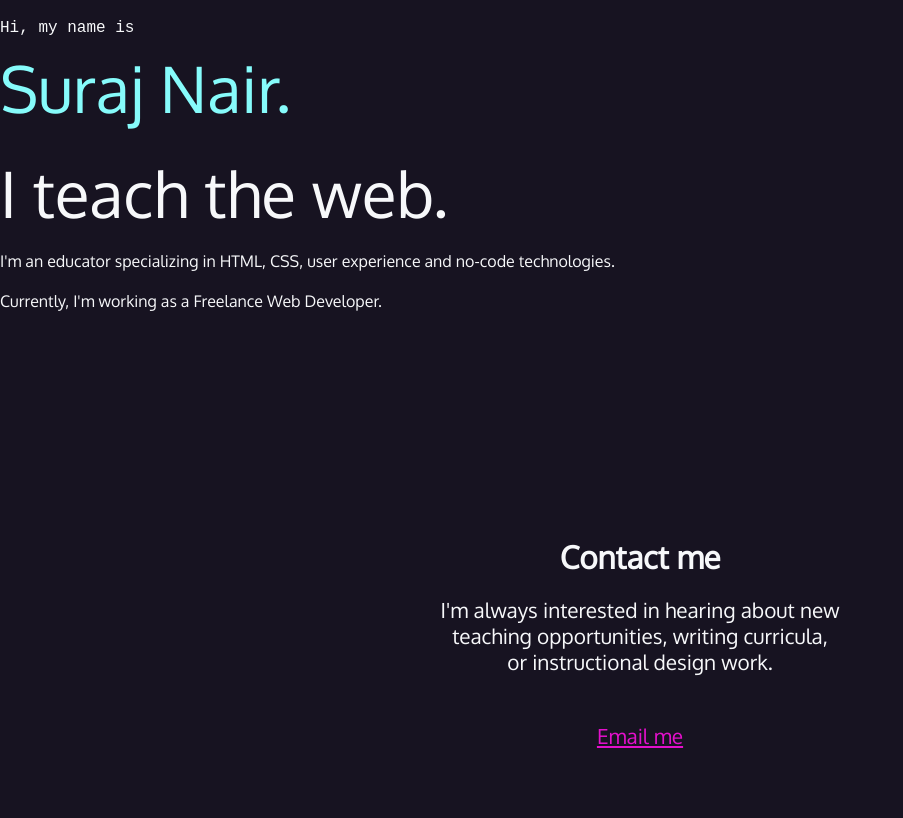
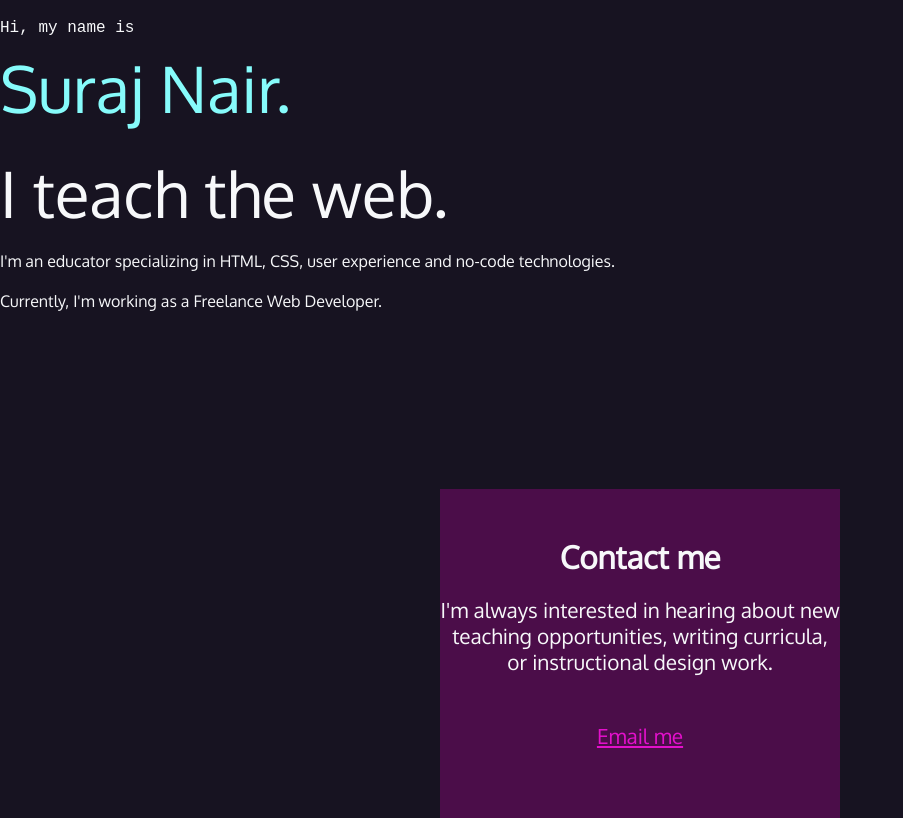
Before and after one commit to surajjayraman/surajjayraman.github.io, a plain HTML site: page index.html in a window 1280 px wide. Shown: the whole page, without its empty margins (0-903 px from the left). Drawn offline with Linux system fonts and the light colour scheme.

Commit message:
Update landing page styles

```diff
--- a/styles.css
+++ b/styles.css
@@ -76,7 +76,8 @@ a:hover {
     width: 400px;
     text-align: center;
     margin: 0 auto;
-  padding: 3rem 0;
+    padding: 3rem 0;
+    background-color: var(--plum);
 }
 
 #contact p:last-child {
```
